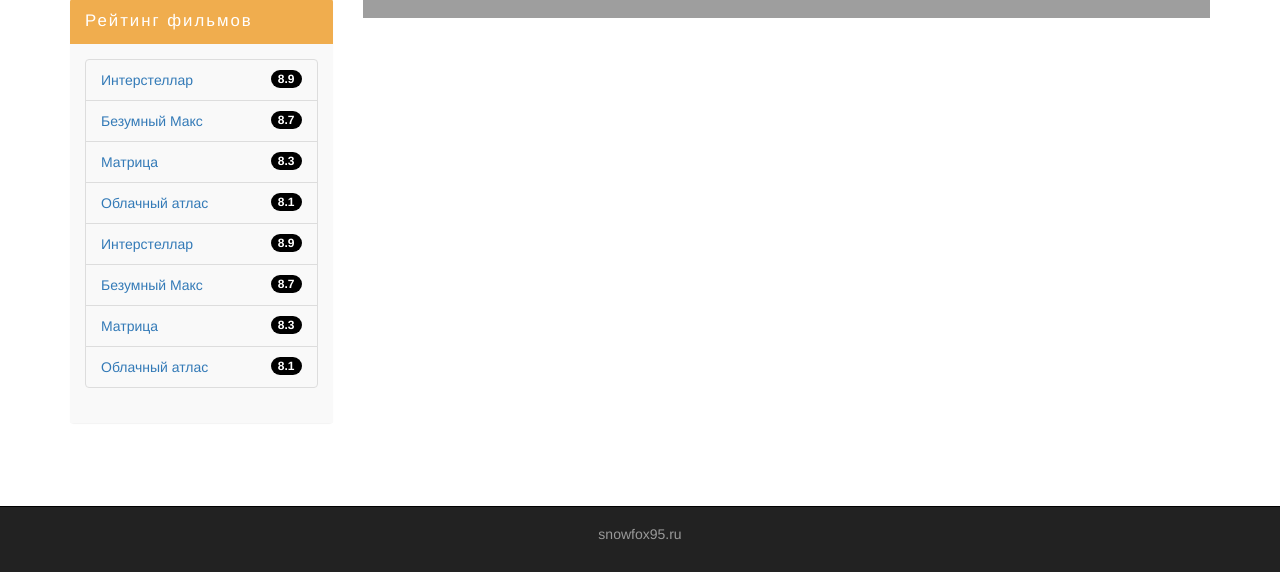
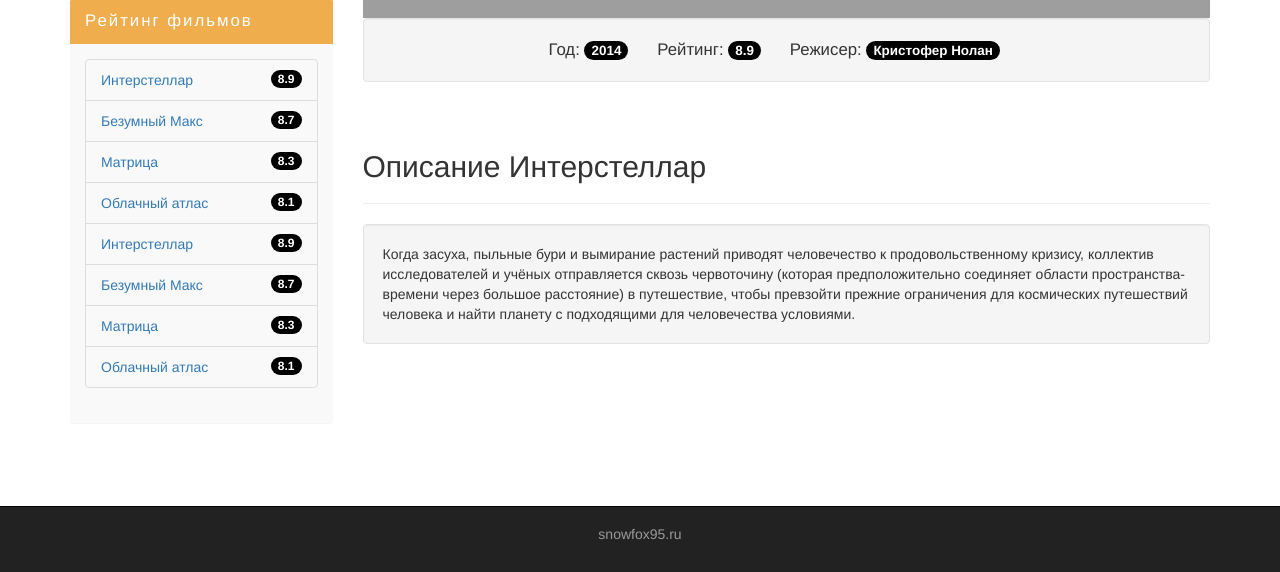
Before and after one commit to SnowFox-95/MyFilmMonster, a PHP site: page /show.html in a window 1280 px wide. Shown: the part 751-1323 px from the top of the page. Run offline with PHP 8.4, Linux system fonts and the light colour scheme; grey boxes are pictures that could not be loaded.

Commit message:
descprit_film

```diff
--- a/assets/css/style.css
+++ b/assets/css/style.css
@@ -133,8 +133,21 @@
   color: #8a6d3b;
   background-color: #f9f9f9;
 }
+
 .badge {
   background-color: #000;
+}
+
+.info-block {
+  font-size: 120%;
+}
+
+.info-block .badge {
+  font-size: 80%;
+}
+
+.info-block span {
+  margin-right: 3%;
 }
 
 footer {
--- a/show.html
+++ b/show.html
@@ -102,6 +102,25 @@
                 allowfullscreen
               ></iframe>
             </div>
+            <div class="well info-block text-center">
+              Год: <span class="badge">2014</span> Рейтинг:
+              <span class="badge">8.9</span> Режисер:
+              <span class="badge">Кристофер Нолан</span>
+            </div>
+            <div class="margin-8"></div>
+            <h2>Описание Интерстеллар</h2>
+            <hr />
+            <div class="well">
+              Когда засуха, пыльные бури и вымирание растений приводят
+              человечество к продовольственному кризису, коллектив
+              исследователей и учёных отправляется сквозь червоточину (которая
+              предположительно соединяет области пространства-времени через
+              большое расстояние) в путешествие, чтобы превзойти прежние
+              ограничения для космических путешествий человека и найти планету с
+              подходящими для человечества условиями.
+            </div>
+            <div class="margin-8"></div>
+
           </div>
 
           <div class="col-lg-3 col-lg-pull-9">
```
